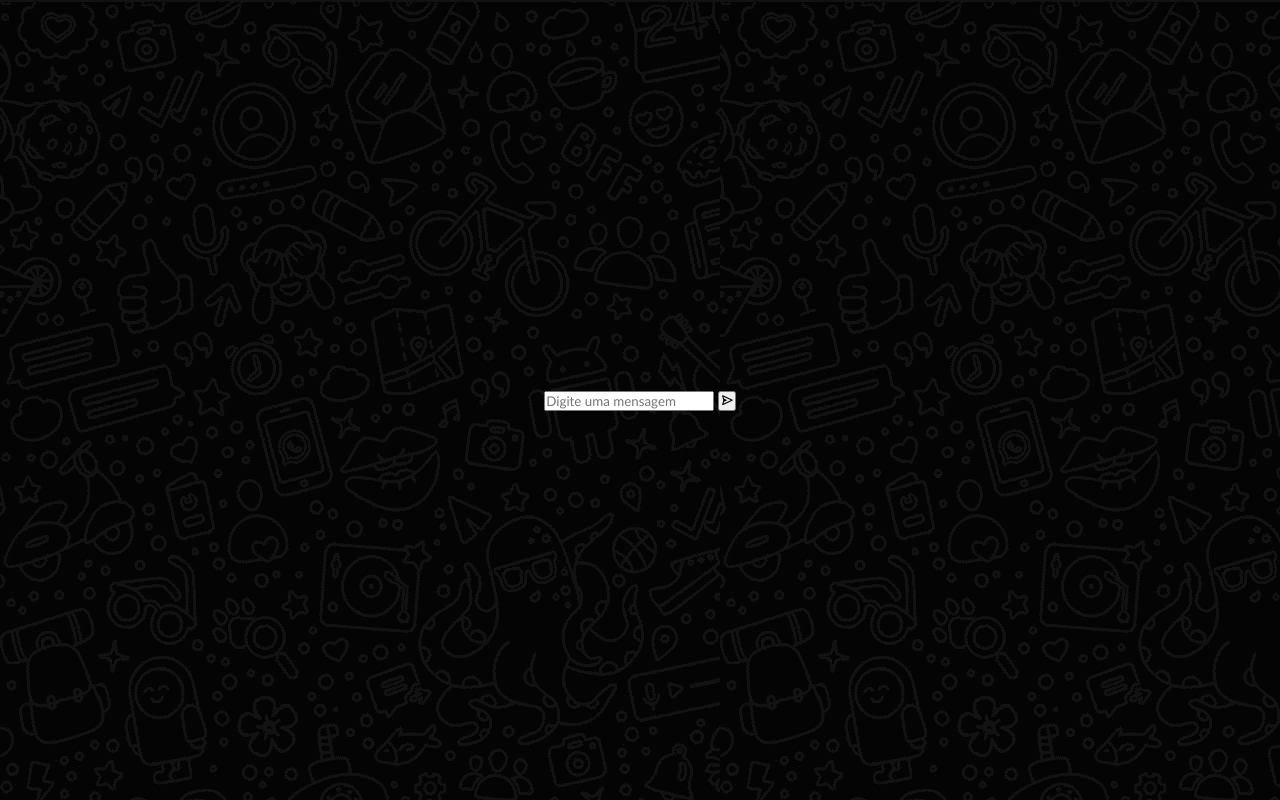
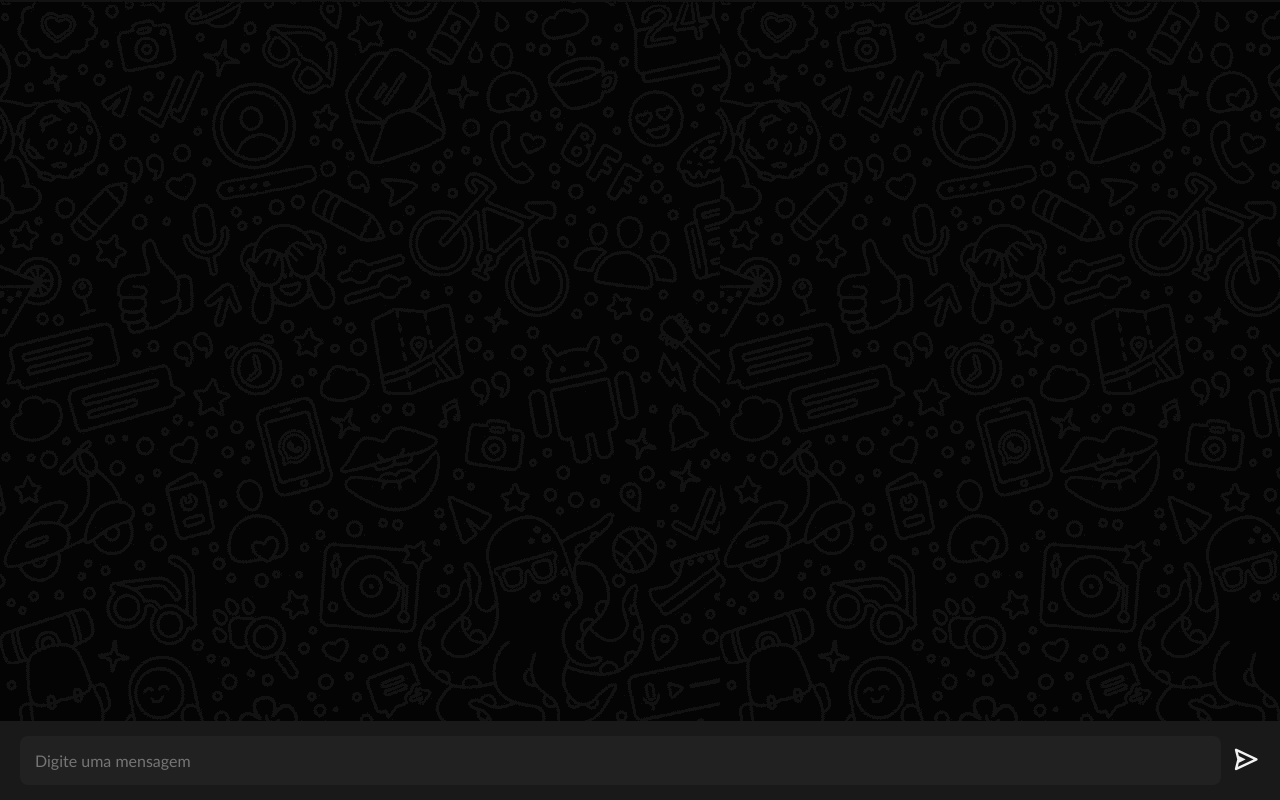
Before and after one commit to AlexandreLiberatto/real-time-chat, a plain HTML site: page frontend/index.html in a window 1280 px wide. Drawn offline with nearby package versions, Linux system fonts and the light colour scheme.

Commit message:
Estilizando form do chat

```diff
--- a/frontend/css/style.css
+++ b/frontend/css/style.css
@@ -77,3 +77,49 @@ body {
     border: 2px solid rgb(104, 236, 133);;
 
 }
+
+.chat {
+    width: 100%;
+    height: 100%;
+    display: flex;
+    flex-direction: column;
+    justify-content: space-between;
+}
+
+.chat__messages {
+   flex-grow: 1;
+}
+
+.chat__form {
+    background-color: #191919;
+    padding: 15px 20px;
+    display: flex;
+    align-items: center;
+    gap: 10px;
+    position: fixed;
+    bottom: 0;
+    left: 0;
+    width: 100%;
+}
+
+.chat__input {
+    border: none;
+    padding: 15px;
+    border-radius: 8px;
+    flex-grow: 1;
+    background-color: #212121;
+    outline: none;
+    color: #f2f2f2;
+    font-size: 1rem;
+}
+
+.chat__button {
+    border: none;
+    background: none;
+    color: #f2f2f2;
+    cursor: pointer;
+}
+
+.chat__button > i {
+    font-size: 1.8rem;
+}
```
